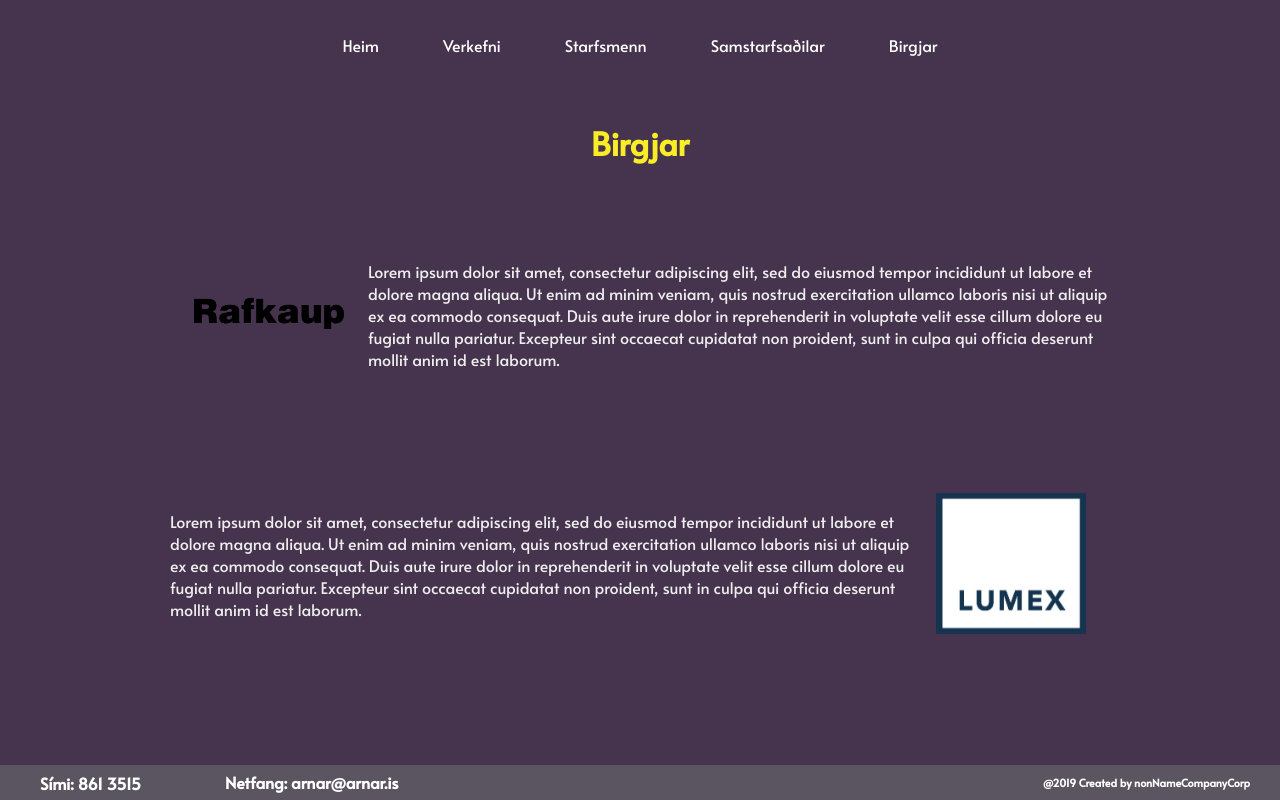
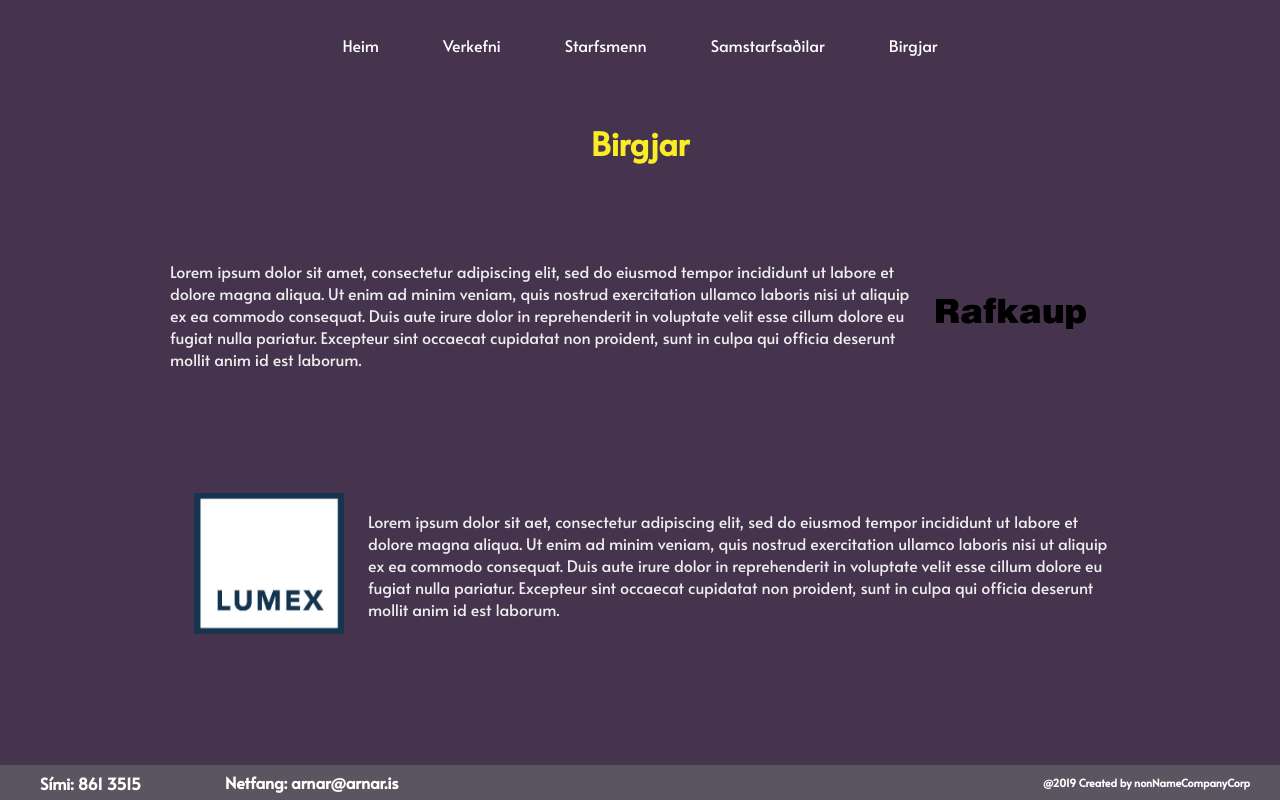
Before and after one commit to antoniofreyr/antoniofreyr.github.io, a React (Create React App) app: page /birgjar in a window 1280 px wide. Built offline with nearby package versions, Linux system fonts and the light colour scheme.

Commit message:
component fyrir birgja og samstarfsadila

```diff
--- a/src/Assets/content.js
+++ b/src/Assets/content.js
@@ -139,4 +139,27 @@ module.exports = {
             "location": "Hvanneyri, 311 Borgarnes"
         }
     ,
+    "birgjarInfo" : [
+        {
+            "text": " Lorem ipsum dolor sit amet, consectetur adipiscing elit, sed do eiusmod tempor incididunt ut labore et dolore magna aliqua. Ut enim ad minim veniam, quis nostrud exercitation ullamco laboris nisi ut aliquip ex ea commodo consequat. Duis aute irure dolor in reprehenderit in voluptate velit esse cillum dolore eu fugiat nulla pariatur. Excepteur sint occaecat cupidatat non proident, sunt in culpa qui officia deserunt mollit anim id est laborum.",
+            "logo": require("./Logo/rafkauplogo.png"),
+            "link" : "https://rafkaup.is/"
+        },
+        {
+            "text": " Lorem ipsum dolor sit aet, consectetur adipiscing elit, sed do eiusmod tempor incididunt ut labore et dolore magna aliqua. Ut enim ad minim veniam, quis nostrud exercitation ullamco laboris nisi ut aliquip ex ea commodo consequat. Duis aute irure dolor in reprehenderit in voluptate velit esse cillum dolore eu fugiat nulla pariatur. Excepteur sint occaecat cupidatat non proident, sunt in culpa qui officia deserunt mollit anim id est laborum.",
+            "logo": require("./Logo/lumexlogo.jpg"),
+            "link": "https://lumex.is/"
+        }
+    ],
+    "samstarfsadilarInfo": [
+        {
+            "name": "EJI",
+            "text": "Lorem ipsum dolor sit amet, consectetur adipiscing elit, sed do eiusmod tempor incididunt ut labore et dolore magna aliqua. Ut enim ad minim veniam, quis nostrud exercitation ullamco laboris nisi ut aliquip ex ea commodo consequat. Duis aute irure dolor in reprehenderit in voluptate velit esse cillum dolore eu fugiat nulla pariatur. Excepteur sint occaecat cupidatat non proident, sunt in culpa qui officia deserunt mollit anim id est laborum."
+        },
+        {
+            "name": "PJ Byggingar",
+            "text": "Lorem ipsum dolor sit amt, consectetur adipiscing elit, sed do eiusmod tempor incididunt ut labore et dolore magna aliqua. Ut enim ad minim veniam, quis nostrud exercitation ullamco laboris nisi ut aliquip ex ea commodo consequat. Duis aute irure dolor in reprehenderit in voluptate velit esse cillum dolore eu fugiat nulla pariatur. Excepteur sint occaecat cupidatat non proident, sunt in culpa qui officia deserunt mollit anim id est laborum."
+        }
+    ],
+
 }
--- a/src/Components/Birgjar.jsx
+++ b/src/Components/Birgjar.jsx
@@ -1,35 +1,31 @@
 import React, { Component } from 'react';
-import raflogo from '../Assets/Logo/rafkauplogo.png'
-import lumexlogo from '../Assets/Logo/lumexlogo.jpg'
+import { birgjarInfo } from "../Assets/content.js";
+import BirgjarContents from "./BirgjarComponent/BirgjarContent";
+
 class Birgjar extends Component {
     render() {
-        return (
+        let left = true
+        const birgjarcontent = birgjarInfo.map(birg => {
+            left = !left;
+            return (
+                <BirgjarContents
+                    key={birg.text}
+                    text={birg.text}
+                    logo={birg.logo}
+                    link={birg.link}
+                    slideLeft={left}
+                    />
+            )
+        });
+        return(
+            <div>
+                <h1>Birgjar</h1>
+                <div>
+                    {birgjarcontent}
+                </div>
+            </div>
+        )
 
-          <div>
-              <h1>Birgjar</h1>
-              <div className="samContainer">
-              <a href="https://rafkaup.is/">
-                  <img alt="Rafkaup" className="birgjalogo fade-in" src={raflogo} />
-              </a>
-              <p className="slide-left">
-              Lorem ipsum dolor sit amet, consectetur adipiscing elit, sed do eiusmod tempor incididunt ut labore et dolore magna aliqua. Ut enim ad minim veniam, quis nostrud exercitation ullamco laboris nisi ut aliquip ex ea commodo consequat. Duis aute irure dolor in reprehenderit in voluptate velit esse cillum dolore eu fugiat nulla pariatur. Excepteur sint occaecat cupidatat non proident, sunt in culpa qui officia deserunt mollit anim id est laborum.
-              </p>
-
-              </div>
-              <div className="samContainer">
-                  <p className="slide-right">
-                  Lorem ipsum dolor sit amet, consectetur adipiscing elit, sed do eiusmod tempor incididunt ut labore et dolore magna aliqua. Ut enim ad minim veniam, quis nostrud exercitation ullamco laboris nisi ut aliquip ex ea commodo consequat. Duis aute irure dolor in reprehenderit in voluptate velit esse cillum dolore eu fugiat nulla pariatur. Excepteur sint occaecat cupidatat non proident, sunt in culpa qui officia deserunt mollit anim id est laborum.
-                  </p>
-              <a href="https://lumex.is/">
-                  <img alt="Lumex" className="birgjalogo fade-in" src={lumexlogo}/>
-              </a>
-
-              </div>
-
-
-          </div>
-
-        )
     }
 }
 export default Birgjar;
--- /dev/null
+++ b/src/Components/BirgjarComponent/BirgSamContent.module.css
@@ -0,0 +1,117 @@
+.birgjarContainer{
+	min-height: 200px;
+	max-width: 940px;
+	margin: 50px;
+	display: flex;
+	justify-content: center;
+	align-items: center;
+}
+.birgjarlogo {
+	width: 150px;
+	height: auto;
+    margin: 20px;
+	-webkit-animation: fade-in 0.5s linear both;
+	        animation: fade-in 0.5s linear both;
+}
+.birgjartexti1{
+	-webkit-animation: slide-left 0.5s linear both;
+	        animation: slide-left 0.5s linear both;
+}
+.birgjartexti2{
+	-webkit-animation: slide-right 0.5s linear both;
+	        animation: slide-right 0.5s linear both;
+}
+.samstarfsnafn {
+	-webkit-animation: fade-in 0.5s linear both;
+	animation: fade-in 0.5s linear both;
+	margin: 20px;
+}
+
+@-webkit-keyframes fade-in {
+	0% {
+		opacity: 0;
+	}
+	50% {
+		opacity: 0;
+	  }
+	100% {
+		opacity: 1;
+	}
+  }
+  @keyframes fade-in {
+	0% {
+		opacity: 0;
+	}
+	50% {
+		opacity: 0;
+	}
+	100% {
+		opacity: 1;
+	}
+  }
+
+  @-webkit-keyframes slide-right {
+	0% {
+		-webkit-transform: translateX(-1000px);
+		transform: translateX(-1000px);
+		opacity: 0;
+	}
+	50% {
+
+		opacity: 0;
+	}
+	100% {
+	  -webkit-transform: translateX(0);
+			  transform: translateX(0);
+			  opacity: 1;
+	}
+  }
+  @keyframes slide-right {
+	0% {
+	  -webkit-transform: translateX(-1000px);
+			  transform: translateX(-1000px);
+			  opacity: 0;
+	}
+	50% {
+
+		opacity: 0;
+	}
+	100% {
+	  -webkit-transform: translateX(0);
+			  transform: translateX(0);
+			  opacity: 1;
+	}
+  }
+
+ @-webkit-keyframes slide-left {
+	0% {
+		-webkit-transform: translateX(1000px);
+		transform: translateX(1000px);
+		opacity: 0;
+	}
+	50% {
+
+				opacity: 0;
+	  }
+	100% {
+	  -webkit-transform: translateX(0);
+			  transform: translateX(0);
+			  opacity: 1;
+	}
+  }
+  @keyframes slide-left {
+	0% {
+	  -webkit-transform: translateX(1000px);
+			  transform: translateX(1000px);
+			  opacity: 0;
+	}
+	50% {
+
+		opacity: 0;
+	}
+	100% {
+	  -webkit-transform: translateX(0);
+			  transform: translateX(0);
+			  opacity: 1;
+	}
+  }
--- /dev/null
+++ b/src/Components/BirgjarComponent/BirgjarContent.jsx
@@ -0,0 +1,38 @@
+import React from "react";
+import styles from "./BirgSamContent.module.css";
+
+const BirgjarContent = ({ logo, text, link ,slideLeft}) => {
+    console.log(slideLeft);
+    if (slideLeft) {
+        return (
+            <div>
+                <div className={styles.birgjarContainer}>
+                    <a href={link}>
+                        <img className={styles.birgjarlogo} src={logo} alt="Birgjar" draggable="false" />
+                    </a>
+                    <p className={styles.birgjartexti1}>
+                        {text}
+                    </p>
+
+                </div>
+            </div>
+        );
+    } else {
+        return (
+            <div>
+                <div className={styles.birgjarContainer}>
+                    <p className={styles.birgjartexti2}>
+                        {text}
+                    </p>
+                    <a href={link}>
+                        <img className={styles.birgjarlogo} src={logo} alt="Birgjar" draggable="false" />
+                    </a>
+                </div>
+            </div>
+        );
+    }
+
+
+}
+
+export default BirgjarContent
--- /dev/null
+++ b/src/Components/BirgjarComponent/SamstarfsadilarContent.jsx
@@ -0,0 +1,34 @@
+import React from "react";
+import styles from "./BirgSamContent.module.css";
+
+const SamstarfsadilarContent = ({ name, text, slideLeft}) => {
+    console.log(slideLeft);
+    if (slideLeft) {
+        return (
+            <div>
+                <div className={styles.birgjarContainer}>
+                    <h2 className={styles.samstarfsnafn}>{name}</h2>
+                    <p className={styles.birgjartexti1}>
+                        {text}
+                    </p>
+
+                </div>
+            </div>
+        );
+    } else {
+        return (
+            <div>
+                <div className={styles.birgjarContainer}>
+                    <p className={styles.birgjartexti2}>
+                        {text}
+                    </p>
+                    <h2 className={styles.samstarfsnafn}>{name}</h2>
+                </div>
+            </div>
+        );
+    }
+
+
+}
+
+export default SamstarfsadilarContent
--- a/src/Components/Homepage.jsx
+++ b/src/Components/Homepage.jsx
@@ -15,7 +15,7 @@ class HomePage extends Component {
                     </h3>
 
                     <h3>
-                    <a href={`mailto: ${arnarInfo.email}`}>Netfang: {arnarInfo.email}</a>
+                        <a href={`mailto: ${arnarInfo.email}`}>Netfang: {arnarInfo.email}</a>
                     </h3>
                     <h3>
                         Staðsetning: {arnarInfo.location}
--- a/src/Components/Samstarfsaðilar.jsx
+++ b/src/Components/Samstarfsaðilar.jsx
@@ -1,21 +1,31 @@
 import React, { Component } from 'react';
+import { samstarfsadilarInfo } from "../Assets/content.js";
+import SamstarfsadilarContents from "./BirgjarComponent/SamstarfsadilarContent";
+
 class Samstarfsaðilar extends Component {
     render() {
-        return (
+        console.log(samstarfsadilarInfo);
+        let left = true
+        const samContent = samstarfsadilarInfo.map(birg => {
+            left = !left;
+            return (
+                <SamstarfsadilarContents
+                    key={birg.name}
+                    name={birg.name}
+                    text={birg.text}
+                    slideLeft={left}
+                    />
+            )
+        });
+        return(
             <div>
                 <h1>Samstarfsaðilar</h1>
-                    <div className="samContainer">
-                        <h2 className="fade-in">EJI</h2>
-                        <p className="slide-left">Lorem ipsum dolor sit amet, consectetur adipiscing elit, sed do eiusmod tempor incididunt ut labore et dolore magna aliqua. Ut enim ad minim veniam, quis nostrud exercitation ullamco laboris nisi ut aliquip ex ea commodo consequat. Duis aute irure dolor in reprehenderit in voluptate velit esse cillum dolore eu fugiat nulla pariatur. Excepteur sint occaecat cupidatat non proident, sunt in culpa qui officia deserunt mollit anim id est laborum.</p>
-                    </div>
-                    <div className="samContainer">
-                        <p className="slide-right">Lorem ipsum dolor sit amet, consectetur adipiscing elit, sed do eiusmod tempor incididunt ut labore et dolore magna aliqua. Ut enim ad minim veniam, quis nostrud exercitation ullamco laboris nisi ut aliquip ex ea commodo consequat. Duis aute irure dolor in reprehenderit in voluptate velit esse cillum dolore eu fugiat nulla pariatur. Excepteur sint occaecat cupidatat non proident, sunt in culpa qui officia deserunt mollit anim id est laborum.</p>
-                        <h2 className="fade-in lastH2">PJ Bygginar</h2>
-                    </div>
-
-
+                <div>
+                    {samContent}
+                </div>
             </div>
         )
+
     }
 }
 export default Samstarfsaðilar;
```
